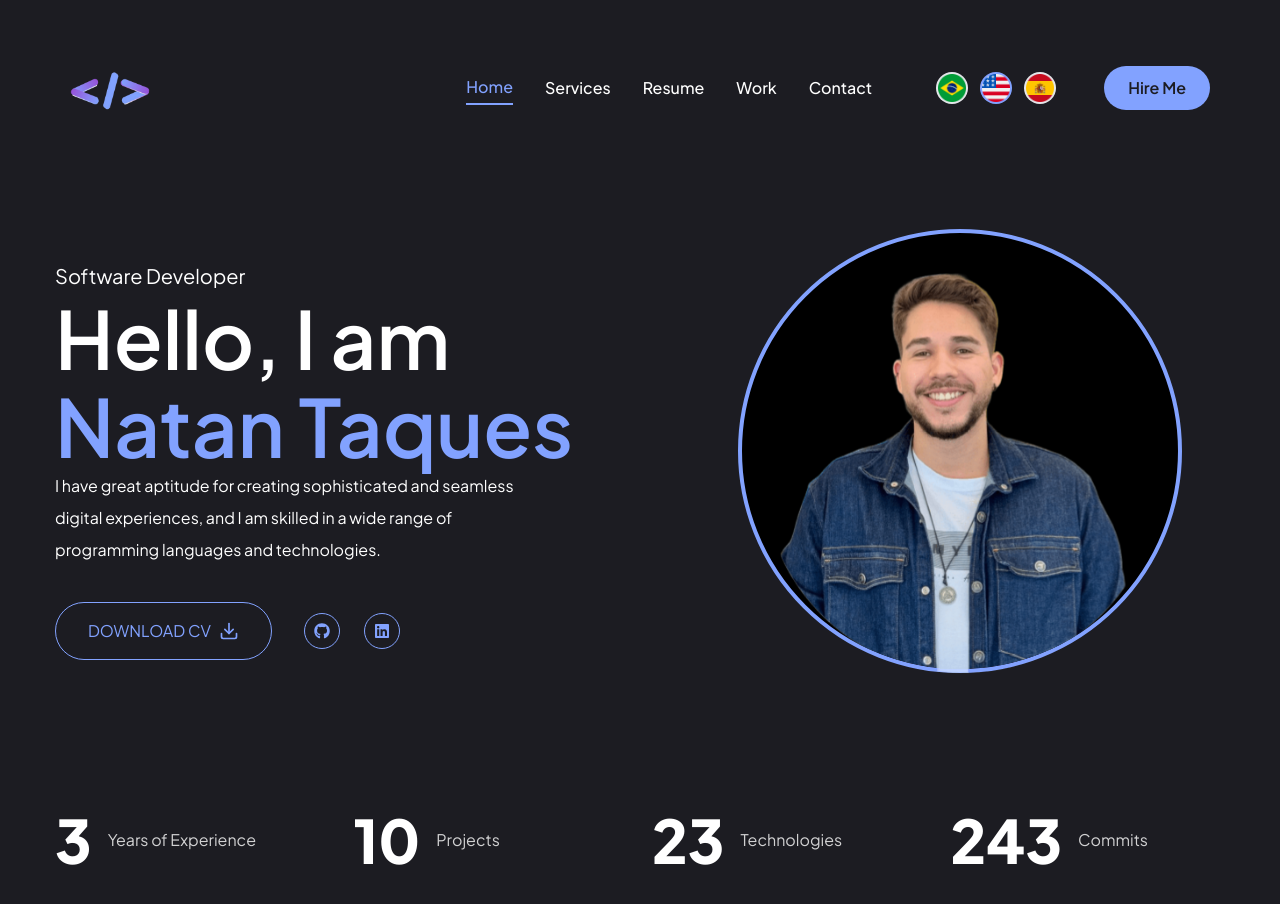
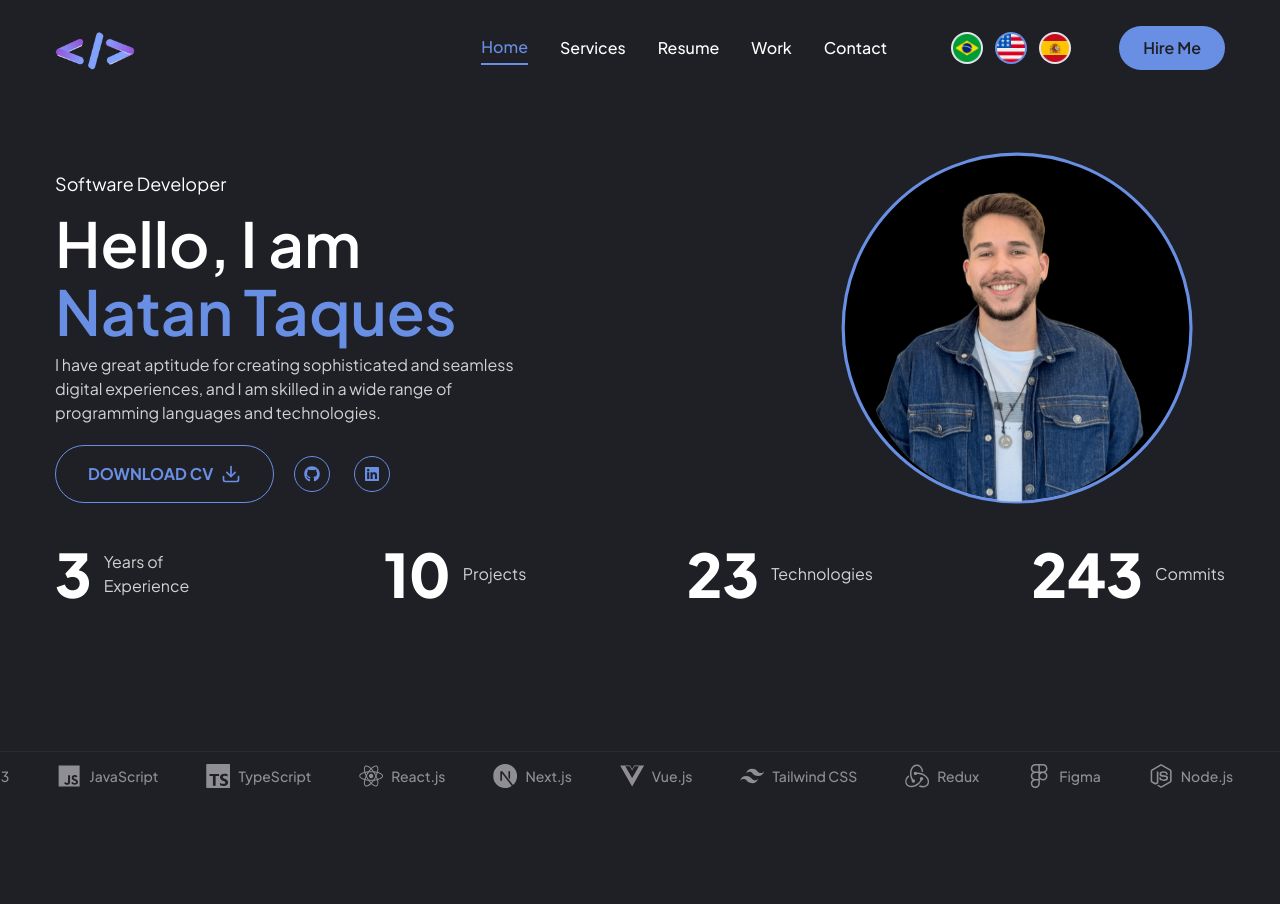
Before and after one commit to natanbtaques/NatanPortfolio, a Next.js app: page /en in a window 1280 px wide. Shown: the top 904 px of the page. After the commit the page ends 800 px from the top, so only its background shows below. Built offline with nearby package versions, Linux system fonts and the light colour scheme.

Commit message:
Update: add Marquee

```diff
--- a/app/[locale]/page.jsx
+++ b/app/[locale]/page.jsx
@@ -3,36 +3,39 @@ import { FiDownload } from "react-icons/fi";
 import Social from "@/components/Social";
 import Photo from "@/components/Photo";
 import Stats from "@/components/Stats";
+import TechMarquee from "@/components/TechMarquee";
 import { useTranslations } from "next-intl";
 
 const Locale = () => {
   const t = useTranslations(); // Hook do Next-Intl para tradução
 
   return (
-    <section>
+    <section className="pb-16">
       <div className="container mx-auto h-full">
-        <div className="flex flex-col items-center justify-between xl:flex-row xl:pt-8 xl:pb-24">
+        <div className="flex flex-col items-center justify-between xl:flex-row xl:pt-10 xl:pb-2">
           {/* text */}
           <div className="text-center xl:text-left order-2 xl:order-none">
-            <span className="text-xl">{t("softwareDeveloper")}</span>
-            <h1 className="h1">
+            <span className="text-lg">{t("softwareDeveloper")}</span>
+            <h1 className="h1 mt-2">
               {t("hello")} <br />{" "}
               <span className="text-accent">Natan Taques</span>
             </h1>
-            <p className="max-w-[500px] mb-9 text-white">{t("description")}</p>
+            <p className="max-w-[500px] mb-5 mt-2 text-white/80 text-sm xl:text-base">
+              {t("description")}
+            </p>
             {/* btn and socials */}
-            <div className="flex flex-col xl:flex-row items-center gap-8">
+            <div className="flex flex-col xl:flex-row items-center gap-5">
               <a
                 href="/assets/Curriculo Natan.pdf"
                 download
                 target="_blank"
                 rel="noopener noreferrer"
-                className="uppercase flex items-center gap-2 border text-accent border-accent rounded-full px-8 p-3 hover:bg-accent hover:text-black transition"
+                className="uppercase flex items-center gap-2 font-bold border text-accent border-accent rounded-full px-8 p-3 hover:bg-accent hover:text-black transition"
               >
                 <span>{t("downloadCV")}</span>
                 <FiDownload className="text-xl" />
               </a>
-              <div className="mb-8 xl:mb-0 ">
+              <div className="mb-4 xl:mb-0">
                 <Social
                   containerStyles="flex gap-6"
                   iconStyles="w-9 h-9 border border-accent rounded-full flex justify-center items-center text-accent text-base hover:bg-accent hover:text-primary transition-all duration-500"
@@ -47,6 +50,7 @@ const Locale = () => {
         </div>
       </div>
       <Stats />
+      <TechMarquee />
     </section>
   );
 };
--- a/app/theme/globals.css
+++ b/app/theme/globals.css
@@ -7,7 +7,7 @@
     @apply font-primary bg-primary text-white leading-loose
   }
   .h1{
-    @apply text-[48px] xl:text-[80px] leading-[1.1] font-semibold
+    @apply text-[40px] xl:text-[62px] leading-[1.1] font-semibold
   }
   .h2{
     @apply text-[36px] xl:text-[48px] leading-[1.1] font-semibold
--- a/components/Header.jsx
+++ b/components/Header.jsx
@@ -10,9 +10,8 @@ const Header = () => {
   const t = useTranslations(); // Hook do Next-Intl para tradução
 
   return (
-    <header className="py-8 xl:py-12 text-white">
-      <div className="container mx-auto">
-        <div className="container mx-auto flex justify-between items-center">
+    <header className="py-8 xl:py-2 text-white">
+      <div className="container mx-auto flex justify-between items-center">
           {/* Logo */}
           <Link href={"/"}>
             <Image
@@ -35,7 +34,6 @@ const Header = () => {
             {" "}
             <MobileNav />{" "}
           </div>
-        </div>
       </div>
     </header>
   );
--- a/components/Photo.jsx
+++ b/components/Photo.jsx
@@ -20,7 +20,7 @@ const photo = () => {
             opacity: 1,
             transition: { delay: 0.6, duration: 0.4, ease: "easeIn" },
           }}
-          className="w-[300px] h-[300px] xl:w-[498px] xl:h-[498px] mix-blend-lighten absolute"
+          className="w-[260px] h-[260px] xl:w-[390px] xl:h-[390px] mix-blend-lighten absolute"
         >
           <Image
             src="/assets/photo.png"
@@ -34,7 +34,7 @@ const photo = () => {
         </motion.div>
         {/* circle */}
         <motion.svg
-          className="w-[300px] xl:w-[510px] h-[300px] xl:h-[506px] "
+          className="w-[260px] xl:w-[400px] h-[260px] xl:h-[400px]"
           fill="tansparent"
           viewBox="0 0 506 506"
           xmlns="http://www.w3.org/2000/svg"
@@ -43,7 +43,7 @@ const photo = () => {
             cx="243"
             cy="243"
             r="220"
-            stroke="#82A2FF"
+            stroke="#688FE3"
             strokeWidth="4"
             strokeLinecap="round"
             strokeLinejoin="round"
--- a/components/Stats.jsx
+++ b/components/Stats.jsx
@@ -13,31 +13,29 @@ const Stats = () => {
   ];
 
   return (
-    <section className="pt-4 pb-12 xl:pt-0">
+    <section className="pt-2 pb-3 xl:pt-0 xl:pb-3">
       <div className="container mx-auto">
-        <div className="flex flex-wrap gap-6 max-w-[80vw] xl:max-w-none">
-          {stats.map((item, index) => {
-            return (
+        <div className="flex flex-wrap gap-6 max-w-[80vw] xl:max-w-none xl:justify-between items-center w-full">
+          {stats.map((item, index) => (
             <div
-                className="flex-1 flex gap-4 items-center justify-center xl:justify-start"
+              className="flex gap-3 items-center justify-center xl:justify-start"
               key={index}
             >
               <CountUp
                 end={item.num}
                 duration={5}
                 delay={2}
-                  className="text-4xl xl:text-6xl font-extrabold"
+                className="text-5xl xl:text-6xl font-extrabold"
               />
               <p
                 className={`${
-                    item.text.length < 15 ? " max-w-[100px]" : "max-w-150px"
-                  } leading-snug text-white/80`}
+                  item.text.length < 15 ? "max-w-[100px]" : "max-w-[120px]"
+                } leading-snug text-white/80 text-sm xl:text-base`}
               >
                 {item.text}
               </p>
             </div>
-            );
-          })}
+          ))}
         </div>
       </div>
     </section>
--- /dev/null
+++ b/components/TechMarquee.jsx
@@ -0,0 +1,60 @@
+"use client";
+
+import Marquee from "react-fast-marquee";
+import {
+  FaHtml5, FaCss3, FaJs, FaReact, FaFigma,
+  FaNodeJs, FaAws,
+} from "react-icons/fa";
+import {
+  SiTailwindcss, SiRedux, SiNextdotjs, SiPython,
+  SiDocker, SiPostgresql, SiTypescript, SiApacheairflow,
+  SiVuedotjs, SiSupabase, SiNestjs, SiExpo,
+} from "react-icons/si";
+import { TbBrandReactNative, TbRoute } from "react-icons/tb";
+import { GiBearFace } from "react-icons/gi";
+
+const techs = [
+  { icon: <FaHtml5 />,             name: "HTML5" },
+  { icon: <FaCss3 />,              name: "CSS3" },
+  { icon: <FaJs />,                name: "JavaScript" },
+  { icon: <SiTypescript />,        name: "TypeScript" },
+  { icon: <FaReact />,             name: "React.js" },
+  { icon: <SiNextdotjs />,         name: "Next.js" },
+  { icon: <SiVuedotjs />,          name: "Vue.js" },
+  { icon: <SiTailwindcss />,       name: "Tailwind CSS" },
+  { icon: <SiRedux />,             name: "Redux" },
+  { icon: <FaFigma />,             name: "Figma" },
+  { icon: <FaNodeJs />,            name: "Node.js" },
+  { icon: <SiNestjs />,            name: "Nest.js" },
+  { icon: <SiPython />,            name: "Python" },
+  { icon: <SiPostgresql />,        name: "PostgreSQL" },
+  { icon: <SiSupabase />,          name: "Supabase" },
+  { icon: <TbBrandReactNative />,  name: "React Native" },
+  { icon: <SiExpo />,              name: "Expo" },
+  { icon: <SiTailwindcss />,       name: "NativeWind" },
+  { icon: <GiBearFace />,          name: "Zustand" },
+  { icon: <TbRoute />,             name: "Expo Router" },
+  { icon: <SiDocker />,            name: "Docker" },
+  { icon: <FaAws />,               name: "AWS" },
+  { icon: <SiApacheairflow />,     name: "Apache Airflow" },
+];
+
+const TechMarquee = () => {
+  return (
+    <div className="fixed bottom-0 left-0 right-0 z-10 py-3 overflow-hidden border-t border-white/5 bg-primary">
+      <Marquee gradient={false} speed={40} pauseOnHover>
+        {techs.map((tech, index) => (
+          <div
+            key={index}
+            className="flex items-center gap-2 mx-6 text-white/50 hover:text-accent transition-colors duration-300 cursor-default"
+          >
+            <span className="text-2xl">{tech.icon}</span>
+            <span className="text-sm font-medium">{tech.name}</span>
+          </div>
+        ))}
+      </Marquee>
+    </div>
+  );
+};
+
+export default TechMarquee;
--- a/messages/pt.json
+++ b/messages/pt.json
@@ -1,7 +1,7 @@
 {
   "softwareDeveloper": "Desenvolvedor de Software",
   "hello": "Olá, eu sou",
-  "description": "Tenho grande aptidão para criar experiências digitais sofisticadas e fluídas, com domínio em uma ampla gama de linguagens de programação e tecnologias.",
+  "description": "Tenho grande aptidão para criar experiências digitais sofisticadas e fluidas, com domínio em uma ampla gama de linguagens de programação e tecnologias.",
   "downloadCV": "Baixar CV",
   "tabs": {
     "home": "Início",
@@ -49,7 +49,7 @@
       "title": "Experiência",
       "description": "Tenho mais de três anos de experiência desenvolvendo aplicações web e mobile, atuando em projetos desde sites para pequenas empresas até plataformas de grande escala. Com sólida base em tecnologias frontend e backend, minha expertise também abrange DevOps, tendo trabalhado com Docker, serviços AWS (EC2, Lambda) e pipelines CI/CD para garantir implantações escaláveis e eficientes.\n\nColaborei com clientes de diversos setores, incluindo e-commerce e plataformas SaaS, entregando soluções de alta qualidade adaptadas às necessidades de cada projeto.\n\nMinha rápida adaptação a novas tecnologias e experiência em design UX/UI me permitem criar experiências de usuário intuitivas e fluidas.",
       "items": [
-         {
+        {
           "company": "eNe Soluções",
           "position": "Desenvolvedor de Software",
           "duration": "2025 - Presente"
--- a/package.json
+++ b/package.json
@@ -24,6 +24,7 @@
     "react": "^19.0.0",
     "react-countup": "^6.5.3",
     "react-dom": "^19.0.0",
+    "react-fast-marquee": "^1.6.5",
     "react-icons": "^5.4.0",
     "swiper": "^11.2.4",
     "tailwind-merge": "^2.6.0",
--- a/tailwind.config.mjs
+++ b/tailwind.config.mjs
@@ -22,9 +22,9 @@ const config = {
     },
     extend: {
       colors: {
-        primary: "#1c1c22",
+        primary: "#1F1F26",
         accent: {
-          DEFAULT: "#82A2FF",
+          DEFAULT: "#688FE3",
           hover: "#6F8ADB",
         },
       },
```
Also changed, not shown: 1 other file (tests, documents, lock files or other folders). Lines whose indentation alone changed are shown as unchanged.
